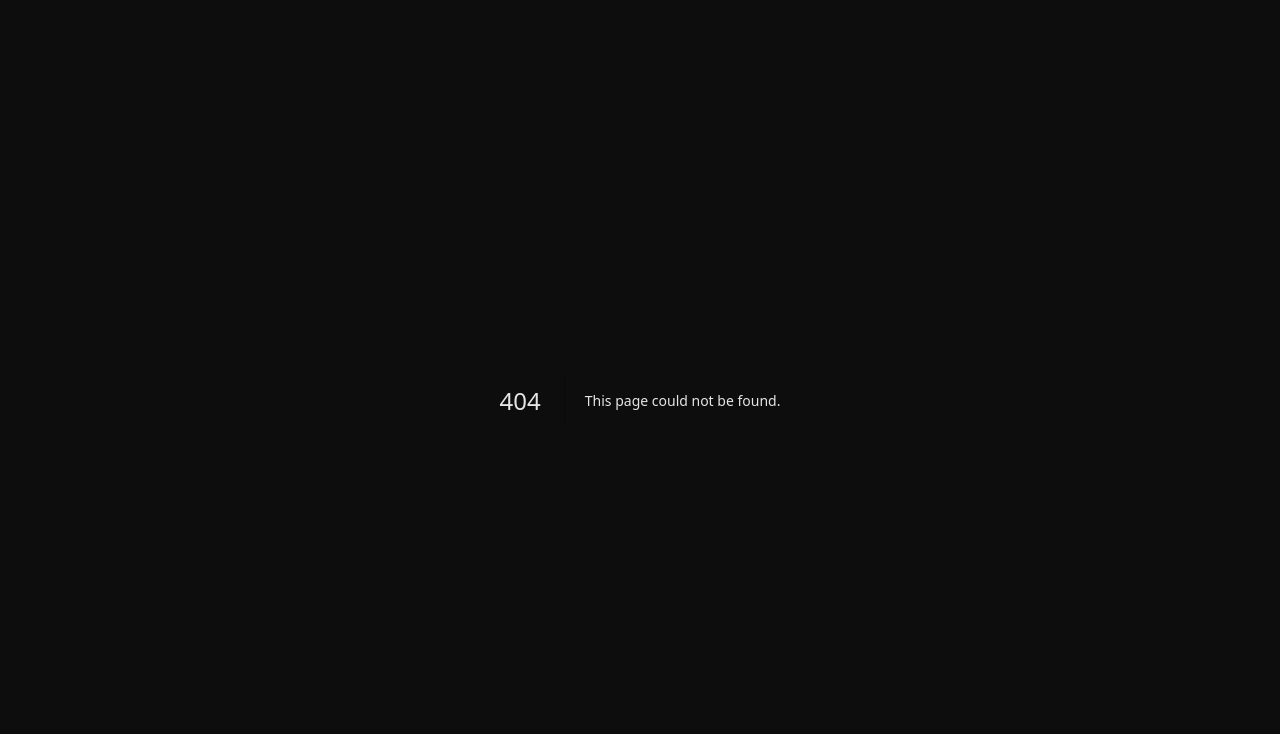
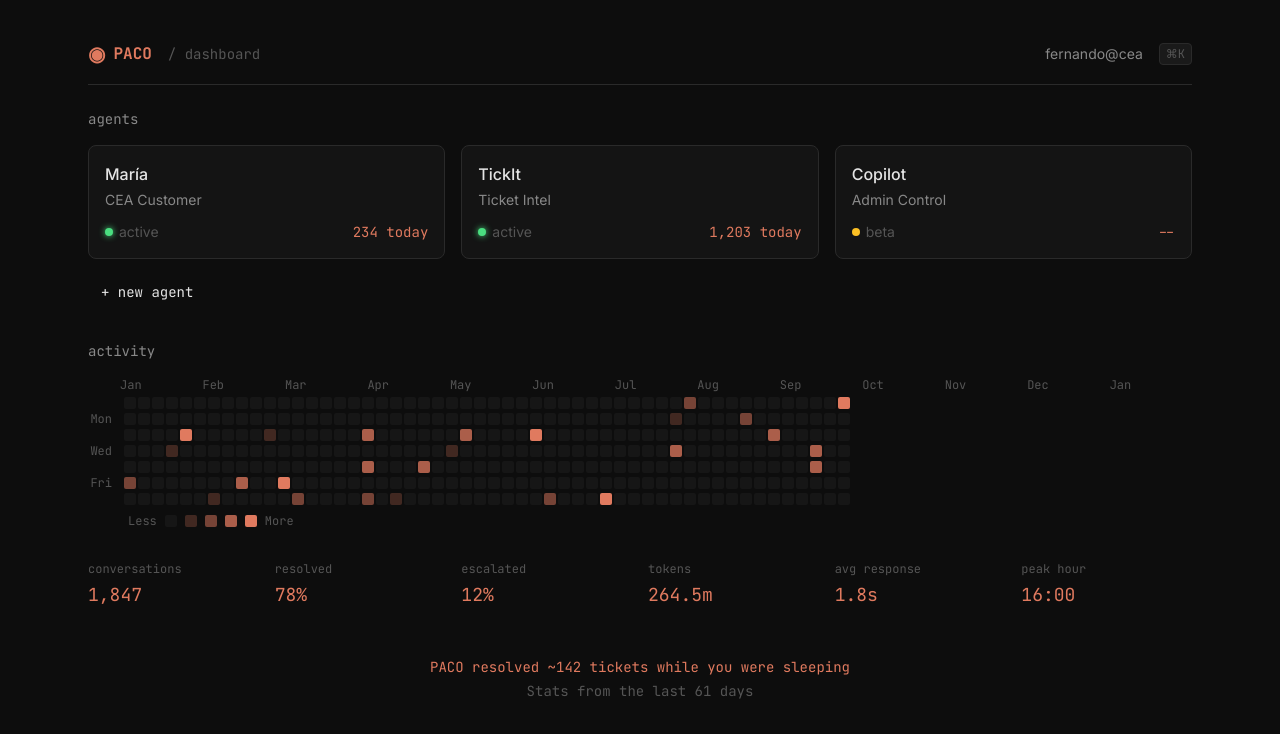
Before and after one commit to fcamachol/paco, a Next.js app: page /dashboard in a window 1280 px wide. Before the commit this address had no page. Shown: the top 734 px of the page. Built offline with nearby package versions, Linux system fonts and the light colour scheme.

Commit message:
Add dashboard page with agents, heatmap, and stats

```diff
--- /dev/null
+++ b/app/dashboard/page.tsx
@@ -0,0 +1,113 @@
+'use client'
+import { useState } from 'react'
+
+const agents = [
+  { id: '1', name: 'María', description: 'CEA Customer', status: 'active', conversations: 234 },
+  { id: '2', name: 'TickIt', description: 'Ticket Intel', status: 'active', conversations: 1203 },
+  { id: '3', name: 'Copilot', description: 'Admin Control', status: 'beta', conversations: 0 },
+]
+
+const stats = [
+  { label: 'conversations', value: '1,847' },
+  { label: 'resolved', value: '78%' },
+  { label: 'escalated', value: '12%' },
+  { label: 'tokens', value: '264.5m' },
+  { label: 'avg response', value: '1.8s' },
+  { label: 'peak hour', value: '16:00' },
+]
+
+function Nav() {
+  return (
+    <nav className="nav">
+      <div className="flex items-center gap-4">
+        <span className="nav-brand"><span className="text-xl">◉</span> PACO</span>
+        <span className="nav-breadcrumb">/ dashboard</span>
+      </div>
+      <div className="flex items-center gap-4">
+        <span className="text-text-secondary text-sm">fernando@cea</span>
+        <span className="kbd">⌘K</span>
+      </div>
+    </nav>
+  )
+}
+
+function AgentCard({ agent }: { agent: typeof agents[0] }) {
+  return (
+    <div className="card hover:glow cursor-pointer">
+      <div className="card-title">{agent.name}</div>
+      <div className="card-description">{agent.description}</div>
+      <div className="flex items-center justify-between text-sm">
+        <div className="flex items-center gap-1.5">
+          <span className={`status-dot ${agent.status}`} />
+          <span className="text-text-muted">{agent.status}</span>
+        </div>
+        <span className="text-accent font-mono">
+          {agent.conversations > 0 ? `${agent.conversations.toLocaleString()} today` : '--'}
+        </span>
+      </div>
+    </div>
+  )
+}
+
+function Heatmap() {
+  const data = Array.from({ length: 52 }, () =>
+    Array.from({ length: 7 }, (_, i) => Math.random() > (i > 45 ? 0.2 : 0.9) ? Math.floor(Math.random() * 5) : 0)
+  )
+  return (
+    <div className="font-mono text-xs">
+      <div className="flex mb-1 ml-8 text-text-muted">
+        {['Jan','Feb','Mar','Apr','May','Jun','Jul','Aug','Sep','Oct','Nov','Dec','Jan'].map((m,i) =>
+          <span key={i} className="flex-1">{m}</span>
+        )}
+      </div>
+      {['', 'Mon', '', 'Wed', '', 'Fri', ''].map((day, dayIndex) => (
+        <div key={dayIndex} className="flex items-center gap-1 mb-0.5">
+          <div className="w-8 text-text-muted text-right pr-2">{day}</div>
+          <div className="flex gap-0.5">
+            {data.map((week, weekIndex) => (
+              <div key={weekIndex} className="heatmap-cell" data-level={week[dayIndex]} />
+            ))}
+          </div>
+        </div>
+      ))}
+      <div className="flex items-center gap-2 mt-2 ml-10 text-text-muted">
+        <span>Less</span>
+        {[0,1,2,3,4].map(l => <div key={l} className="heatmap-cell" data-level={l} />)}
+        <span>More</span>
+      </div>
+    </div>
+  )
+}
+
+export default function Dashboard() {
+  return (
+    <div className="page">
+      <Nav />
+      <section className="section">
+        <div className="section-title">agents</div>
+        <div className="grid grid-cols-1 md:grid-cols-3 gap-4 mb-4">
+          {agents.map(a => <AgentCard key={a.id} agent={a} />)}
+        </div>
+        <button className="btn btn-ghost">+ new agent</button>
+      </section>
+      <section className="section">
+        <div className="section-title">activity</div>
+        <Heatmap />
+      </section>
+      <section className="section">
+        <div className="stats-grid">
+          {stats.map(s => (
+            <div key={s.label} className="stat">
+              <div className="stat-label">{s.label}</div>
+              <div className="stat-value">{s.value}</div>
+            </div>
+          ))}
+        </div>
+      </section>
+      <footer className="text-center text-text-muted text-sm font-mono mt-12">
+        <p className="text-accent mb-1">PACO resolved ~142 tickets while you were sleeping</p>
+        <p>Stats from the last 61 days</p>
+      </footer>
+    </div>
+  )
+}
```
